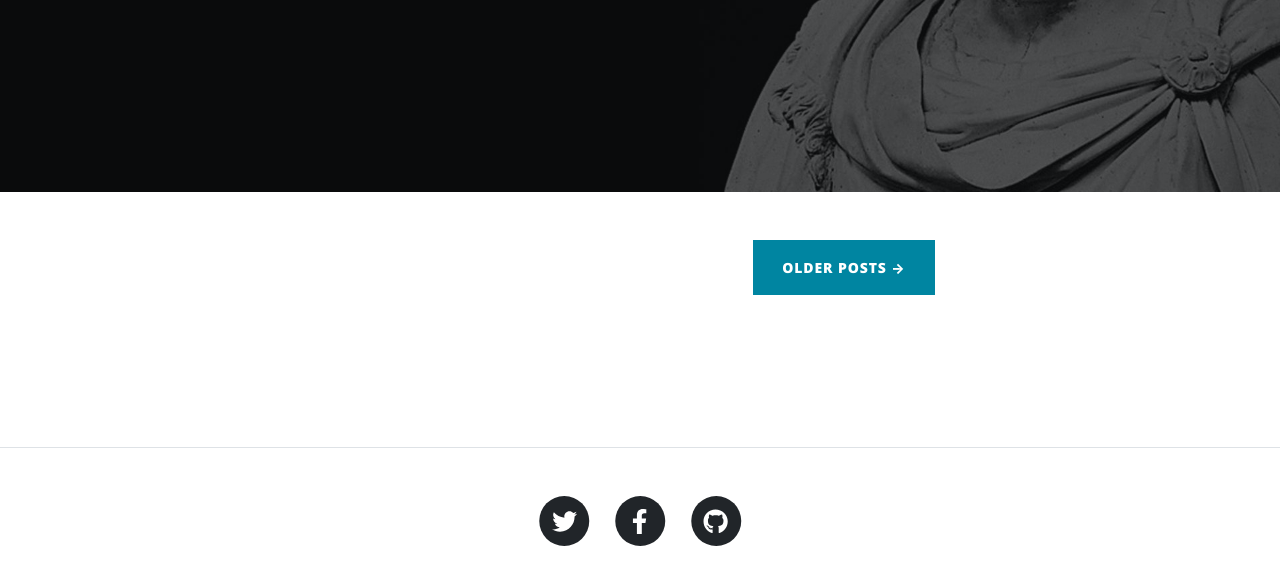
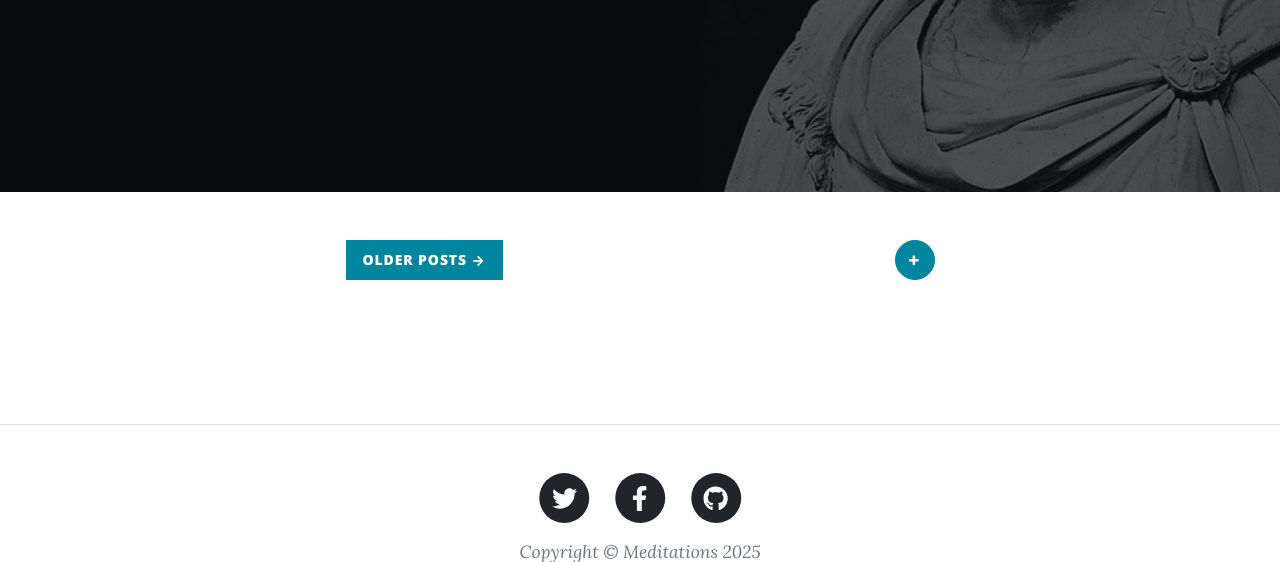
Before and after one commit to Israe-jpg/meditations, a Flask app: page / in a window 1280 px wide. Shown: the part 436-998 px from the top of the page. Run offline with Flask 3, Linux system fonts and the light colour scheme; data that the repository does not hold is empty; some libraries are stand-ins or nearby versions; some web fonts are replaced.

Commit message:
create the add post button that redirects to the blog_modal

```diff
--- a/templates/index.html
+++ b/templates/index.html
@@ -27,7 +27,10 @@
             {% endif %}
             {% endfor %}
             <!-- Pager-->
-            <div class="d-flex justify-content-end mb-4"><a class="btn btn-primary text-uppercase" href="#!">Older Posts →</a></div>
+            <div class="d-flex justify-content-between mb-3">
+                <a class="btn btn-sm btn-primary text-uppercase" href="#!" style="padding: 8px 16px;">Older Posts →</a>
+                <a class="btn btn-sm btn-primary text-uppercase" href="{{ url_for('blog_modal') }}" style="font-size: 1.2rem; width: 40px; height: 40px; border-radius: 50%; display: flex; align-items: center; justify-content: center;">+</a>
+            </div>
         </div>
     </div>
 </div>
```
